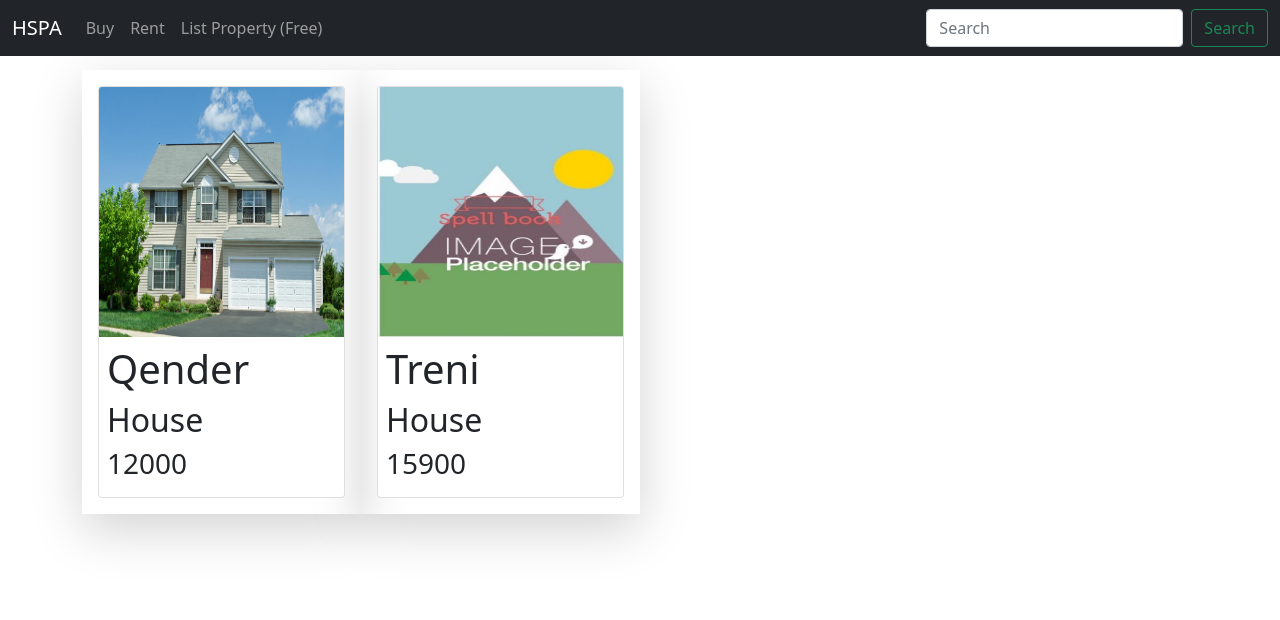
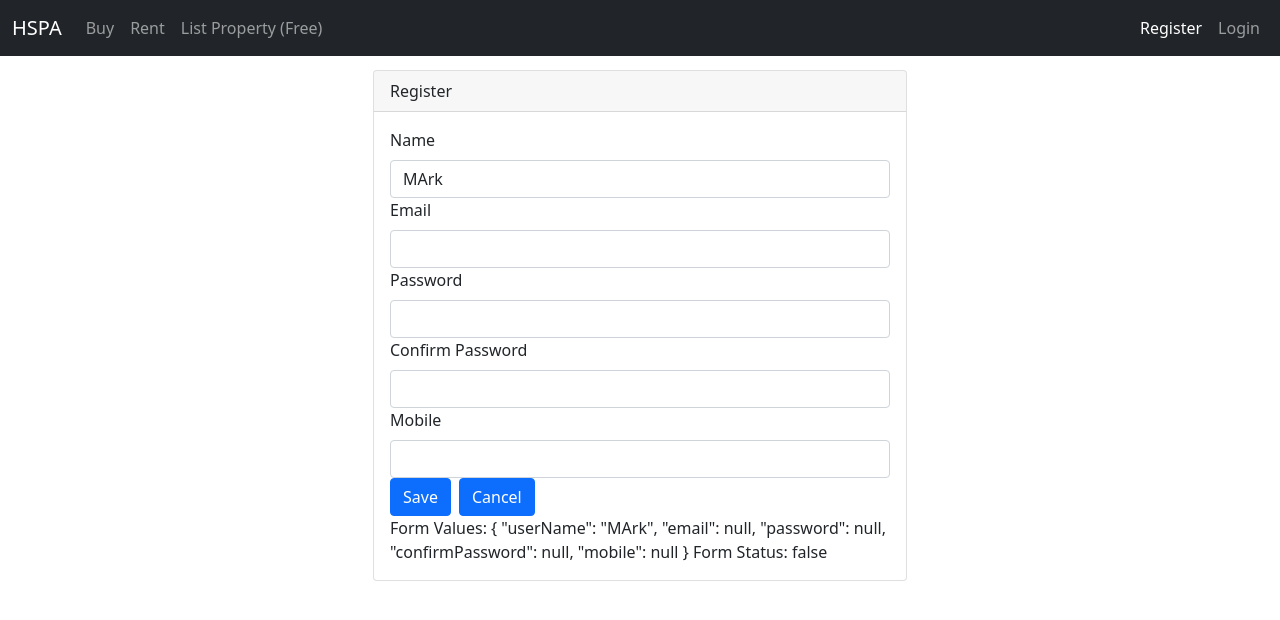
Before and after one commit to anxhelinazhuri/Angular, an Angular app: page /user/register in a window 1280 px wide. Shown: the top 620 px of the page. Built offline with nearby package versions, Linux system fonts and the light colour scheme.

Commit message:
Added forms and validations

```diff
--- a/src/app/nav-bar/nav-bar.component.html
+++ b/src/app/nav-bar/nav-bar.component.html
@@ -16,10 +16,16 @@
           <a class="nav-link" routerLinkActive="active"  routerLink="/add-property">List Property (Free)</a>
         </li>
       </ul>
-      <form class="d-flex">
-        <input class="form-control me-2" type="search" placeholder="Search" aria-label="Search">
-        <button class="btn btn-outline-success" type="submit">Search</button>
-      </form>
+      <div>
+        <ul class="nav navbar-nav">
+          <li class="nav-item">
+          <a class="nav-link" routerLink="user/register" routerLinkActive="active">Register</a>
+          </li>
+          <li class="nav-item">
+            <a class="nav-link" routerLink="user/login" routerLinkActive="active">Login</a>
+          </li>
+        </ul>
+      </div>
     </div>
   </div>
 </nav>
--- a/src/app/property/add-property/add-property.component.html
+++ b/src/app/property/add-property/add-property.component.html
@@ -1,3 +1,29 @@
-<p>add-property works!
-<button (click)="onBack()" class="btn btn-primary">Back</button>
-</p>
+<div class = "card">
+  <div class = "card-header">
+    Add new property
+  </div>
+  <div class="card-body">
+      <form (ngSubmit)='onSubmit(Form)' #Form="ngForm" >
+        <div class="form-group col-12">
+          <label for="name">Name</label>
+          <input type="text" class="form-control" #propName="ngModel" ngModel name="Name" required minlength="5">
+          <span *ngIf="!propName.valid && propName.touched" class="error-block">
+            <span *ngIf="propName.errors.required">Please, provide name.</span>
+            <span *ngIf="propName.errors.minlength" class="error-block"> Name must be at least 5 char long.</span>
+          </span>
+        </div>
+        <div class="form-group col-12">
+          <label for="type">Type</label>
+          <input type="text" class="form-control" ngModel name="Type">
+        </div>
+        <div class="form-group col-12">
+          <label for="price">Price</label>
+          <input type="text" class="form-control" ngModel name="Price">
+        </div>
+        <div class="form-group col-12">
+          <button [disabled]="!Form.valid" type="submit" class="btn btn-primary me-2">Save</button>
+          <button type="reset" class="btn btn-primary">Cancel</button>
+        </div>
+      </form>
+  </div>
+</div>
--- a/src/app/property/add-property/add-property.component.ts
+++ b/src/app/property/add-property/add-property.component.ts
@@ -1,5 +1,6 @@
-import { Component, OnInit } from '@angular/core';
+import {Component, OnInit, ViewChild} from '@angular/core';
 import {Router} from '@angular/router';
+import {NgForm} from '@angular/forms';
 
 @Component({
   selector: 'app-add-property',
@@ -7,11 +8,17 @@
   styleUrls: ['./add-property.component.css']
 })
 export class AddPropertyComponent implements OnInit {
-
+@ViewChild('Form') addPropertyForm: NgForm;
   constructor(private router: Router) { }
 
   ngOnInit(): void { }
 
   // tslint:disable-next-line:typedef
   onBack(){ this.router.navigate(['/']); }
+
+  // tslint:disable-next-line:typedef
+  onSubmit(Form: NgForm){
+    console.log('Congrats, Form Submitted');
+    console.log(this.addPropertyForm);
+  }
 }
--- /dev/null
+++ b/src/app/user/user-login/user-login/user-login.component.ts
@@ -0,0 +1,15 @@
+import { Component, OnInit } from '@angular/core';
+
+@Component({
+  selector: 'app-user-login',
+  templateUrl: './user-login.component.html',
+  styleUrls: ['./user-login.component.css']
+})
+export class UserLoginComponent implements OnInit {
+
+  constructor() { }
+
+  ngOnInit(): void {
+  }
+
+}
--- /dev/null
+++ b/src/app/user/user-login/user-register/user-register.component.css
@@ -0,0 +1,6 @@
+.ng-invalid.ng-touched {
+  border-color: red;
+}
+.error-block{
+  color: red;
+}
--- /dev/null
+++ b/src/app/user/user-login/user-register/user-register.component.html
@@ -0,0 +1,64 @@
+<div class="row">
+  <div class="col-6 m-auto">
+    <div class="card m-auto">
+      <div class="card-header">
+        Register
+      </div>
+      <div class="card-body">
+        <form [formGroup]="registrationForm" (ngSubmit)="onSubmit()">
+          <div class="form-group col-12">
+            <label for="name" class="form-label"> Name </label>
+            <input type="text" class="form-control" formControlName="userName">
+            <span *ngIf="!userName.valid && userName.touched" class="error-block">
+            Please, provide name.
+
+            </span>
+          </div>
+          <div class="form-group col-12">
+            <label for="email" class="form-label"> Email </label>
+            <input type="text" class="form-control" formControlName="email">
+            <span *ngIf="!email.valid && email.touched" class="error-block">
+                <span *ngIf="email.hasError('required')">
+                      Please, provide email id.
+                </span>
+               <span *ngIf="email.hasError('email')">
+                      Please, provide valid  email id.
+                </span>
+            </span>
+          </div>
+          <div class="form-group col-12">
+            <label for="password" class="form-label"> Password </label>
+            <input type="password" class="form-control" formControlName="password" >
+            <span *ngIf="!password.valid && password.touched" class="error-block">
+              <span *ngIf="password.errors['required']">
+                Please, provide Password.
+              </span>
+              <span *ngIf="password.errors.minlength">Password should not be lesser than 8 characters</span>
+            </span>
+          </div>
+          <div class="form-group col-12">
+            <label for="confirmpassword" class="form-label">Confirm  Password </label>
+            <input type="password" class="form-control" formControlName="confirmPassword">
+            <span *ngIf="!confirmPassword.valid && confirmPassword.touched" class="error-block">
+              <span> Please, confirm password</span>
+            </span>
+            <span *ngIf="registrationForm.hasError('notmatched')&&confirmPassword.valid" class="error-block">
+              Password not match.
+            </span>
+          </div>
+          <div class="form-group col-12">
+            <label for="mobile" class="form-label"> Mobile </label>
+            <input type="text" class="form-control" formControlName="mobile">
+          </div>
+          <div class="form-group col-12">
+            <button  type="submit" class="btn btn-primary me-2">Save</button>
+            <button type="reset" class="btn btn-primary">Cancel</button>
+          </div>
+          Form Values: {{ registrationForm.value | json}}
+          Form Status: {{ registrationForm.valid |json }}
+        </form>
+      </div>
+    </div>
+  </div>
+
+</div>
--- /dev/null
+++ b/src/app/user/user-login/user-register/user-register.component.ts
@@ -0,0 +1,47 @@
+import { Component, OnInit } from '@angular/core';
+import {FormControl, FormGroup, Validators} from '@angular/forms';
+
+@Component({
+  selector: 'app-user-register',
+  templateUrl: './user-register.component.html',
+  styleUrls: ['./user-register.component.css']
+})
+export class UserRegisterComponent implements OnInit {
+  registrationForm: FormGroup;
+  constructor() { }
+
+  ngOnInit(): void {
+    this.registrationForm = new FormGroup({
+      userName: new FormControl('MArk', Validators.required),
+      email: new FormControl(null, [Validators.required, Validators.email]),
+      password: new FormControl(null, [Validators.required, Validators.minLength(8)]),
+      confirmPassword: new FormControl(null, [Validators.required]),
+      mobile: new FormControl(null, [Validators.required, Validators.maxLength(10)])
+    }, this.passwordMatchingValidator);
+  }
+
+  passwordMatchingValidator(fg: FormGroup): Validators {
+    return fg.get('password').value === fg.get('confirmPassword').value ? null :
+      { notmatched: true};
+  }
+
+  get userName(){
+    return this.registrationForm.get('userName') as FormControl;
+  }
+  get email(){
+    return this.registrationForm.get('email') as FormControl;
+  }
+  get password(){
+    return this.registrationForm.get('password') as FormControl;
+  }
+  get confirmPassword(){
+    return this.registrationForm.get('confirmPassword') as FormControl;
+  }
+  get mobile(){
+    return this.registrationForm.get('mobile') as FormControl;
+  }
+
+   onSubmit(){
+    console.log(this.registrationForm);
+   }
+}
--- /dev/null
+++ b/src/assets/forms.css
@@ -0,0 +1,6 @@
+.ng-invalid.ng-touched {
+  border-color: red;
+}
+.error-block{
+  color: red;
+}
--- a/src/styles.css
+++ b/src/styles.css
@@ -1 +1,2 @@
 /* You can add global styles to this file, and also import other style files */
+@import "assets/forms.css";
```
Also changed, not shown: src/app/app.module.ts (+10 -2 lines), src/app/user/user-login/user-login/user-login.component.css (added), src/app/user/user-login/user-login/user-login.component.html (added), 2 other files (tests, documents, lock files or other folders).
